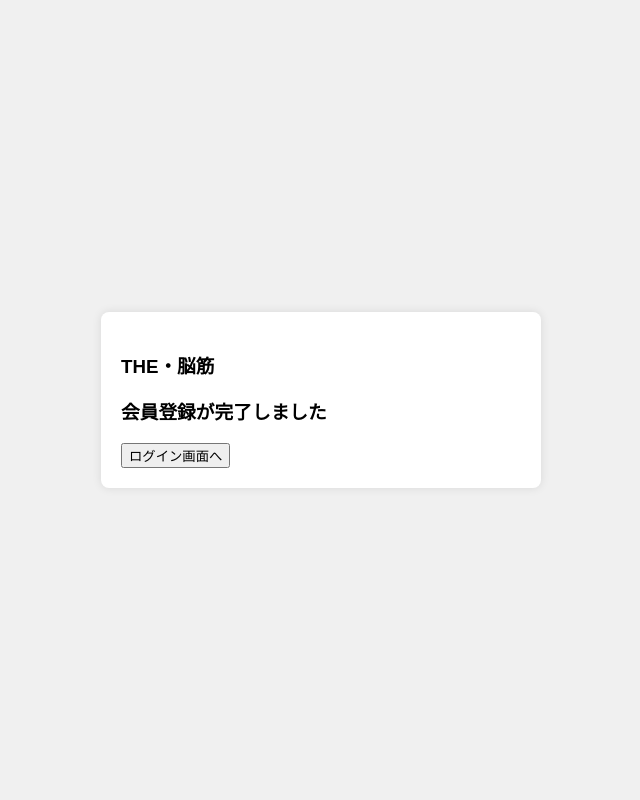
After one commit to Su-3214/dumbbell, a PHP site: page /test/tourokukanryou.php in a window 1280 px wide. The commit adds this page. Shown: the whole page, without its empty margins (319-959 px from the left). Run offline with PHP 8.4, Linux system fonts and the light colour scheme.

Commit message:
シンクロ

```diff
--- a/register.php
+++ b/register.php
@@ -1,6 +1,6 @@
 <?php
 $servername = "localhost";  // MySQLサーバー名
-$username = "root";        // MySQLユーザー名
+$username = "root";       // MySQLユーザー名
 $password = "";            // MySQLパスワード
 $dbname = "your_database"; // データベース名
 
--- /dev/null
+++ b/tourokukanryou.php
@@ -0,0 +1,28 @@
+<!DOCTYPE html>
+<html lang="ja">
+
+<head>
+    <meta charset="UTF-8">
+    <meta name="viewport" content="width=device-width, initial-scale=1.0">
+    <title>登録完了</title>
+    <link rel="stylesheet" href="style.css">
+</head>
+
+<body>
+<?php
+if (isset($_POST['rogin_back'])) {
+    header("Location: localhost/test/rogin"); // 遷移先のURLを指定
+}
+?>
+    <div class="container">
+        <h3>THE・脳筋</h3>
+        <h3>会員登録が完了しました</h3>
+        <!--ここからForm-->
+        <form action="rogin.php" method="POST">
+            <button type="submit" name="rogin_back">ログイン画面へ</button>
+        </form>
+
+    </div>
+</body>
+
+</html>
```
Also changed, not shown: shinkitouroku.php (+14 -4 lines).
